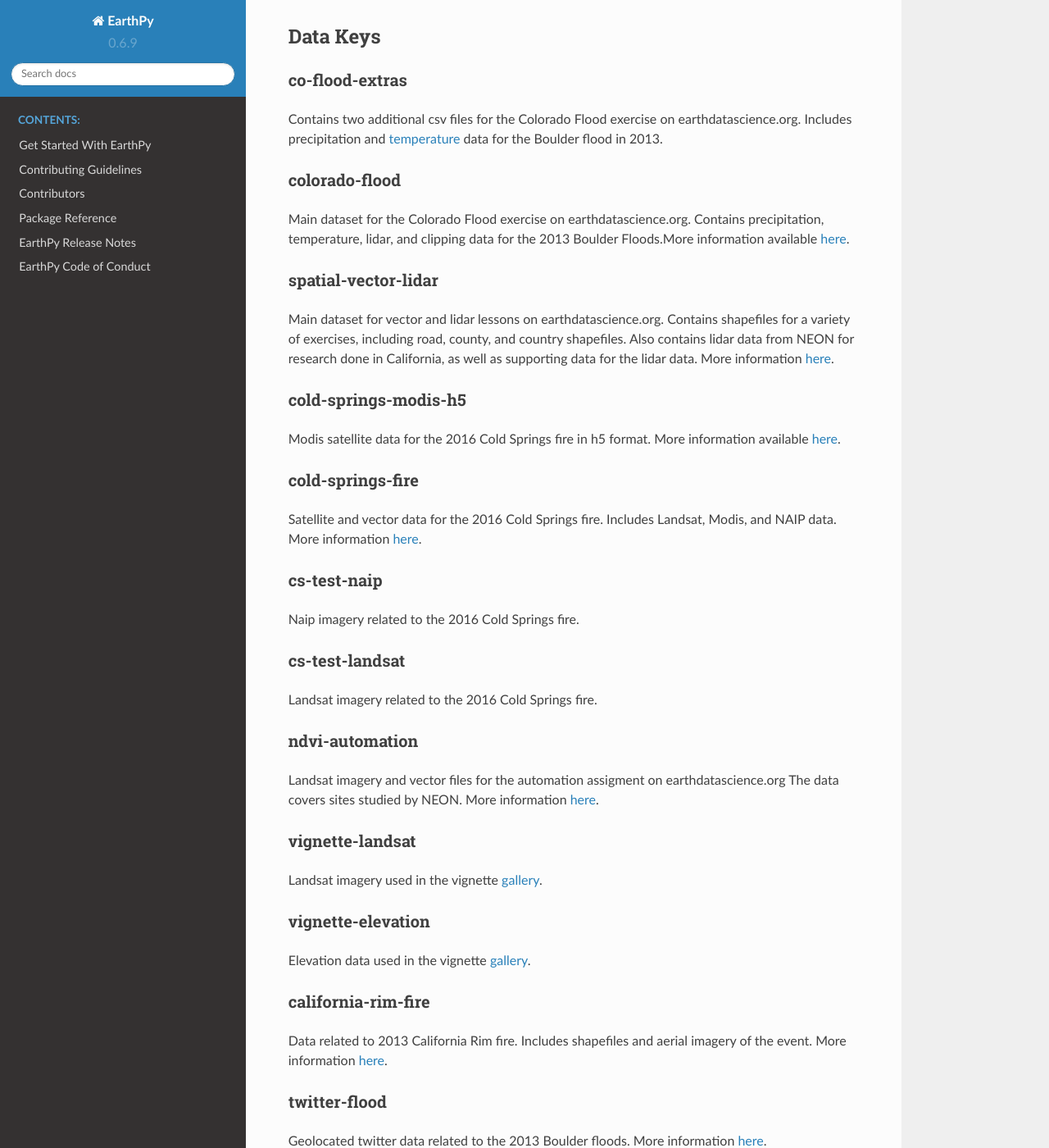
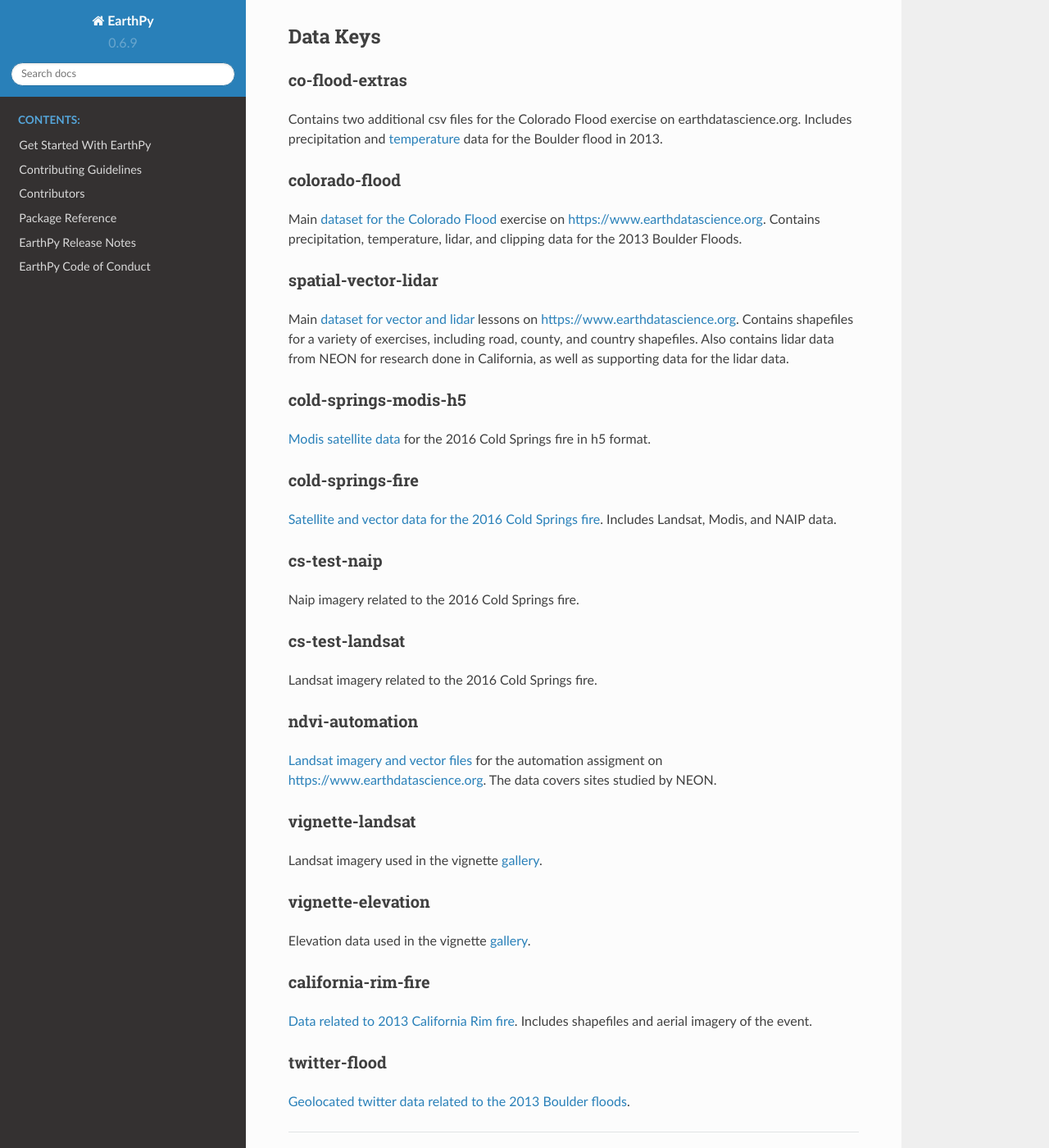
Before and after one commit to earthlab/earthpy, a Sphinx documentation site: the page built from docs/earthpy-data-subsets.rst, in a window 1280 px wide and 1400 px high, scrolled down 253 px. Shown: the whole window at 82% size. Built offline with Sphinx 7.4.7 and the Read the Docs theme 2.0.0, drawn with Linux system fonts in a browser that asks for light colours; pages that are not in the unit, such as notebooks, are missing from menus.

Commit message:
More RST formatting fixes. RST is hard.

```diff
--- a/docs/earthpy-data-subsets.rst
+++ b/docs/earthpy-data-subsets.rst
@@ -20,29 +20,30 @@ data for the Boulder flood in 2013.
 
 colorado-flood
 --------------
-Main dataset for the Colorado Flood exercise on earthdatascience.org. Contains precipitation,
-temperature, lidar, and clipping data for the 2013 Boulder Floods.More information
-available `here <https://figshare.com/articles/Earth_Analytics_Python_Colorado_Flood_Teaching_Subset/6815945>`_.
+
+Main `dataset for the Colorado Flood <https://figshare.com/articles/Earth_Analytics_Python_Colorado_Flood_Teaching_Subset/6815945>`_
+exercise on https://www.earthdatascience.org. Contains precipitation,
+temperature, lidar, and clipping data for the 2013 Boulder Floods.
 
 spatial-vector-lidar
 --------------------
 
-Main dataset for vector and lidar lessons on earthdatascience.org. Contains shapefiles for
+Main `dataset for vector and lidar <https://figshare.com/articles/Week_4_Earth_Analytics_teaching_data_subset_-_lidar_and_insitu_for_California/4620268>`_
+lessons on https://www.earthdatascience.org. Contains shapefiles for
 a variety of exercises, including road, county, and country shapefiles. Also contains
 lidar data from NEON for research done in California, as well as supporting data for the lidar data.
-More information `here <https://figshare.com/articles/Week_4_Earth_Analytics_teaching_data_subset_-_lidar_and_insitu_for_California/4620268>`_.
 
 cold-springs-modis-h5
 ---------------------
 
-Modis satellite data for the 2016 Cold Springs fire in h5 format. More information
-available `here <https://figshare.com/articles/Earth_Analytics_Cold_Springs_Fire_Remote_Sensing_Data/6083210>`_.
+`Modis satellite data <https://figshare.com/articles/Earth_Analytics_Cold_Springs_Fire_Remote_Sensing_Data/6083210>`_
+for the 2016 Cold Springs fire in h5 format.
 
 cold-springs-fire
 -----------------
 
-Satellite and vector data for the 2016 Cold Springs fire. Includes Landsat, Modis, and NAIP
-data. More information `here <https://figshare.com/articles/Earth_Analytics_Cold_Springs_Fire_Remote_Sensing_Data/6083210>`_.
+`Satellite and vector data for the 2016 Cold Springs fire <https://figshare.com/articles/Earth_Analytics_Cold_Springs_Fire_Remote_Sensing_Data/6083210>`_.
+Includes Landsat, Modis, and NAIP data.
 
 cs-test-naip
 ------------
@@ -57,8 +58,8 @@ Landsat imagery related to the 2016 Cold Springs fire.
 ndvi-automation
 ---------------
 
-Landsat imagery and vector files for the automation assigment on earthdatascience.org
-The data covers sites studied by NEON. More information `here <https://figshare.com/articles/Earth_Analytics_Python_HOMEWORK_Landsat_8_2017_for_SJER_and_HARV_Download_from_Earth_Explorer/7272500>`_.
+`Landsat imagery and vector files <https://figshare.com/articles/Earth_Analytics_Python_HOMEWORK_Landsat_8_2017_for_SJER_and_HARV_Download_from_Earth_Explorer/7272500>`_
+for the automation assigment on https://www.earthdatascience.org. The data covers sites studied by NEON.
 
 vignette-landsat
 ----------------
@@ -73,10 +74,10 @@ Elevation data used in the vignette `gallery <https://earthpy.readthedocs.io/en/
 california-rim-fire
 -------------------
 
-Data related to 2013 California Rim fire. Includes shapefiles and aerial imagery of the event.
-More information `here <https://figshare.com/articles/Earth_Analytics_Applications_Data_for_Rim_Fire_California_2013/7749548>`_.
+`Data related to 2013 California Rim fire <https://figshare.com/articles/Earth_Analytics_Applications_Data_for_Rim_Fire_California_2013/7749548>`_.
+Includes shapefiles and aerial imagery of the event.
 
 twitter-flood
 -------------
 
-Geolocated twitter data related to the 2013 Boulder floods. More information `here <https://figshare.com/articles/Earth_Analytics_Python_2017_Colorado_Floods_Twitter_data/5603413>`_.
+`Geolocated twitter data related to the 2013 Boulder floods <https://figshare.com/articles/Earth_Analytics_Python_2017_Colorado_Floods_Twitter_data/5603413>`_.
```
